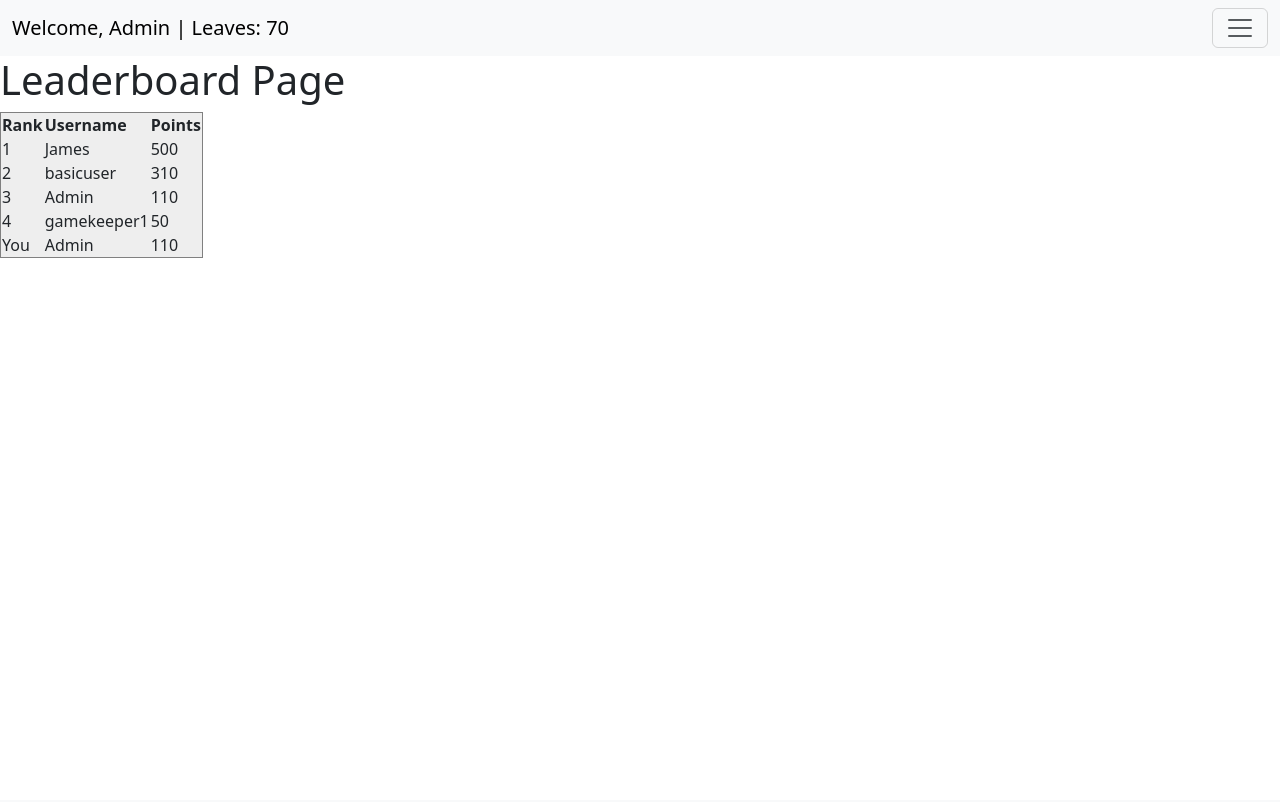
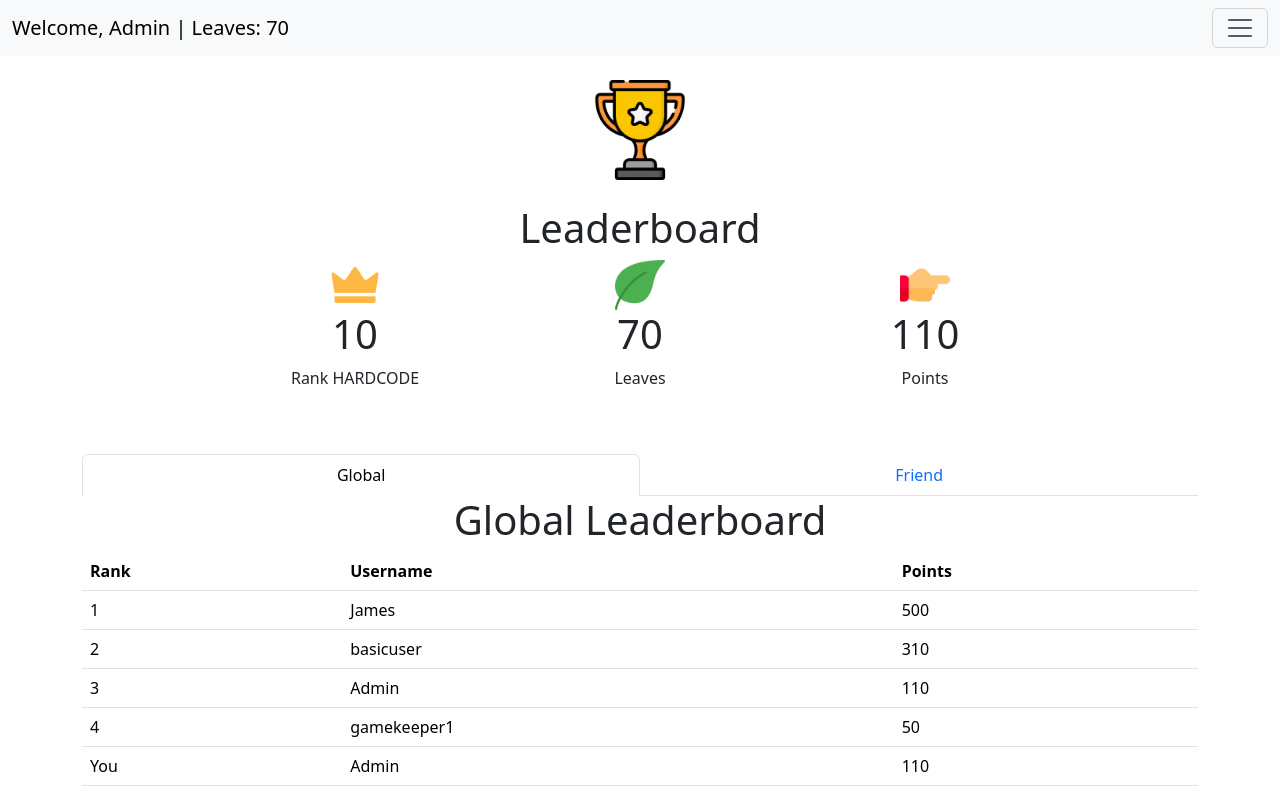
Before and after one commit to annabelle-josie/group-software-project, a Django app: page /leaderboard in a window 1280 px wide. Before the commit the page ends 258 px from the top, so only its background shows below. Run offline with Django 5.2, Linux system fonts and the light colour scheme; a user stored in the database is signed in; data comes from the database, SQL or seed files in the repository; both versions use the stored data as it was after the commit.

Commit message:
Leaderboard updated

```diff
--- a/garden/templates/garden/garden.html
+++ b/garden/templates/garden/garden.html
@@ -4,7 +4,7 @@
 {% block title %} Garden {% endblock %}
 
 {% block content %}
-<h1>{% if user.is_authenticated %}
+<!-- <h1>{% if user.is_authenticated %}
     {% if user.username|last != "s" %}
         <h1>{{ user.username }}'s Garden</h1>
     {% else %}
@@ -12,9 +12,9 @@
     {% endif %}
 {% else %}
     <h1>Guest's Garden!</h1>
-{% endif %}</h1>
+{% endif %}</h1> -->
 <div class="row h-100">
-    <div class="mt-3 h-100 row col-md-5 col-12" style="background-image:url('../media/backgrounds/greenhouse4.png'); background-repeat: no-repeat; background-size: contain;">
+    <div class="h-100 row col-md-5 col-12" style="background-image:url('../media/backgrounds/greenhouse4.png'); background-repeat: no-repeat; background-size: contain;">
             <div class="m-10 p-10"></div>
             {% for plant in plantSlots %}
                 <div class="col-4 p-2">
--- a/main/templates/leaderboard.html
+++ b/main/templates/leaderboard.html
@@ -4,18 +4,52 @@
 {% block title %} Leaderboards {% endblock %}
 
 {% block content %}
+<!-- CHANGE IMAGES HERE, THEY'RE CHEESY. ALSO FIND WAY OF CALCULATING RANK AND FRIEND TABLE -->
+<div class="container">
+    <div class="d-flex  justify-content-center m-4">
+        <img class="img-fluid" style="max-width:100px" src="../media/other/trophy.png" alt="trophy icon">
+    </div>
+    <h1 class="text-center">Leaderboard</h1>
+    <div class="row d-flex justify-content-center">
+        <div class="col-3 text-center">
+            <img class="img-fluid " style="max-width:50px" src="../media/other/crown.png" alt="crown icon">
+            <h1>10</h1>
+            <p>Rank HARDCODE</p>
+        </div>
+        <div class="col-3 text-center">
+            <img class="img-fluid " style="max-width:50px" src="../media/other/leaf.png" alt="leaf icon">
+            <h1>{{leaves}}</h1>
+            <p>Leaves</p>
+        </div>
+        <div class="col-3 text-center">
+            <img class="img-fluid " style="max-width:50px" src="../media/other/point.png" alt="point icon">
+            <h1>{{points}}</h1>
+            <p>Points</p>
+        </div>
+    </div>
 
-<h1>Leaderboard Page</h1>
-
-<table style="background-color:#eee" border="1px solid black">
+    <ul class="nav nav-tabs nav-fill mt-5" id="myTab" role="tablist">
+        <li class="nav-item" role="presentation">
+          <button class="nav-link active" id="global-tab" data-bs-toggle="tab" data-bs-target="#global" type="button" role="tab" aria-controls="global" aria-selected="true">Global</button>
+        </li>
+        <li class="nav-item" role="presentation">
+          <button class="nav-link" id="friend-tab" data-bs-toggle="tab" data-bs-target="#friend" type="button" role="tab" aria-controls="friend" aria-selected="false">Friend</button>
+      </ul>
+      <div class="tab-content" id="myTabContent">
+        <div class="tab-pane fade show active" id="global" role="tabpanel" aria-labelledby="global-tab">
+            <h1 class="text-center">Global Leaderboard</h1>
+            <table class="table table-hover">
+                <thead>
                     <tr>
-        <th>Rank</th>
-        <th>Username</th>
-        <th>Points</th>
+                        <th scope="col">Rank</th>
+                        <th scope="col">Username</th>
+                        <th scope="col">Points</th>
                     </tr>
+                </thead>
+                <tbody>
                 {% for item in leaderboard %}
                 <tr>
-        <td>{{forloop.counter}}</td>
+                    <td scope="row">{{forloop.counter}}</td>
                     <td>{{item.username}}</td>
                     <td>{{item.points}}</td>
                 </tr>
@@ -27,6 +61,38 @@
                     <td>{{points}}</td>
                 </tr>
                 {% endif %}
+            </tbody>
             </table>
-
+        </div>
+        <div class="tab-pane fade" id="friend" role="tabpanel" aria-labelledby="friend-tab">
+            <h1 class="text-center">Friend Leaderboard</h1>
+            <p class="text-center">Needs actual implementation here, currently just repeat of global</p>
+            <table class="table table-hover">
+                <thead>
+                    <tr>
+                        <th scope="col">Rank</th>
+                        <th scope="col">Username</th>
+                        <th scope="col">Points</th>
+                    </tr>
+                </thead>
+                <tbody>
+                {% for item in leaderboard %}
+                <tr>
+                    <td scope="row">{{forloop.counter}}</td>
+                    <td>{{item.username}}</td>
+                    <td>{{item.points}}</td>
+                </tr>
+                {% endfor %}
+                {% if user.is_authenticated %}
+                <tr>
+                    <td>You</td>
+                    <td>{{user.username}}</td>
+                    <td>{{points}}</td>
+                </tr>
+                {% endif %}
+            </tbody>
+            </table>
+        </div>
+      </div>
+</div>
 {% endblock %}
--- a/main/views.py
+++ b/main/views.py
@@ -75,6 +75,7 @@ def leaderboard(request):
     context = get_leaderboard(request).content
     context = json.loads(context)
     context['points'] = UserStats.objects.get(user_id=request.user.id).points
+    context['leaves'] = UserStats.objects.get(user_id=request.user.id).leaves
     return render(request, "leaderboard.html", context)
 
 def garden(request):
```
Also changed, not shown: db.sqlite3, media/other/crown.png (added), media/other/leaf.png (added), media/other/point.png (added), media/other/trophy.png (added). Lines whose indentation alone changed are shown as unchanged.
